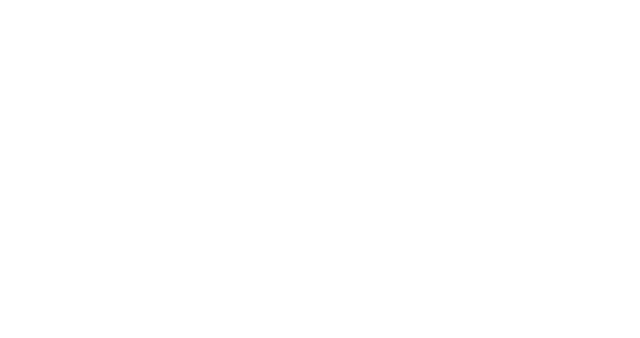
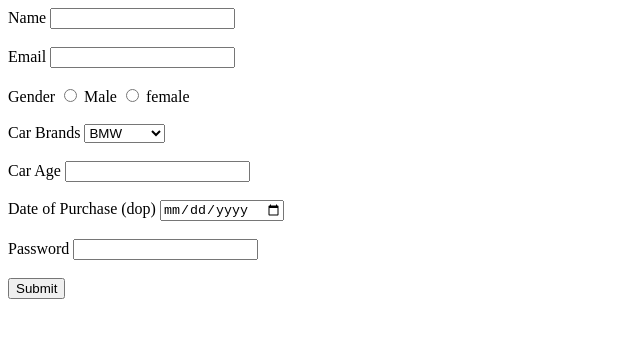
Before and after one commit to acciojob/car-insurance-form-shubam458, a website: page main.html in a window 1280 px wide. Shown: the whole page, without its empty margins (0-640 px from the left). Drawn offline with Linux system fonts and the light colour scheme.

Commit message:
created a submission

```diff
--- a/main.html
+++ b/main.html
@@ -8,6 +8,69 @@
 
 <body>
 	<!-- the entire body must be written by student -->
+<form method="post">
+
+	<label for="name">Name</label>
+
+	<input type="text" id="name" required>
+
+	<br><br>
+
+	<label for="email">Email</label>
+
+	<input type="email" id="email" required>
+
+	<br><br>
+
+	<label for="gender">Gender</label>
+
+	<input type="radio"  name="gender" required>
+
+	<label for="male">Male</label>
+
+	<input type="radio"  name="gender" required>
+
+	<label for="female">female</label>
+
+
+
+	<br><br>
+
+	<label for="cars">Car Brands</label>
+
+<select name="cars" id="cars">
+  <option value="BMW">BMW</option>
+  <option value="AUDI">AUDI</option>
+  <option value="Mercedez">Mercedez</option>
+
+</select>
+
+	<br><br>
+
+	<label for="carage">Car Age</label>
+
+	<input type="number" id="carage" required>
+
+	<br><br>
+
+	<label for="dop">Date of Purchase (dop)</label>
+
+	<input type="date" id="dop" required>
+
+	<br><br>
+
+	<label for="password">Password</label>
+
+	<input type="password" id="password" required>
+
+	<br><br>
+
+	<button type="submit">Submit</button>
+
+
+
+	</form>
+
     <script type="text/javascript" src="./script.js">
 </script>
 
```
